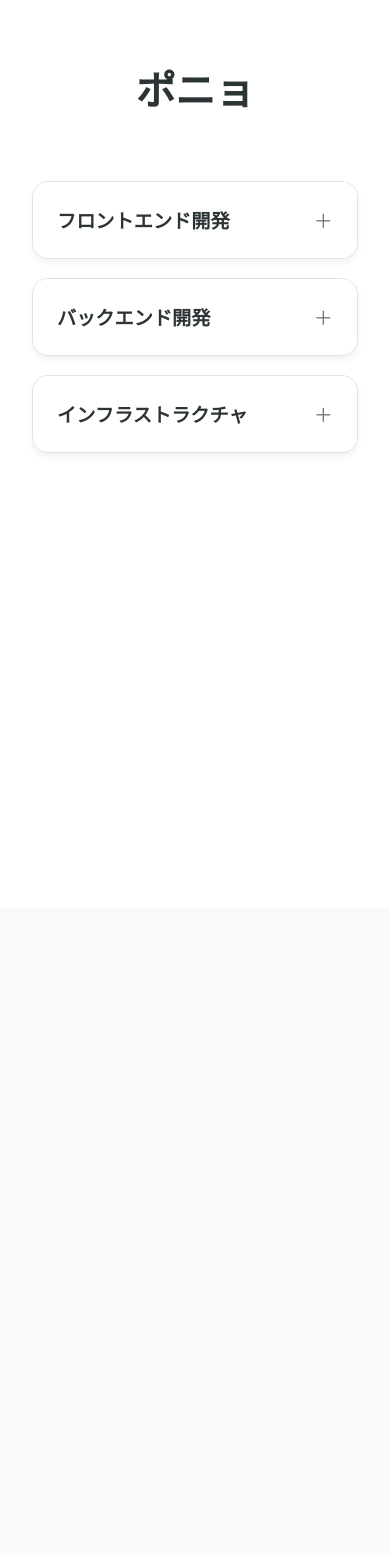
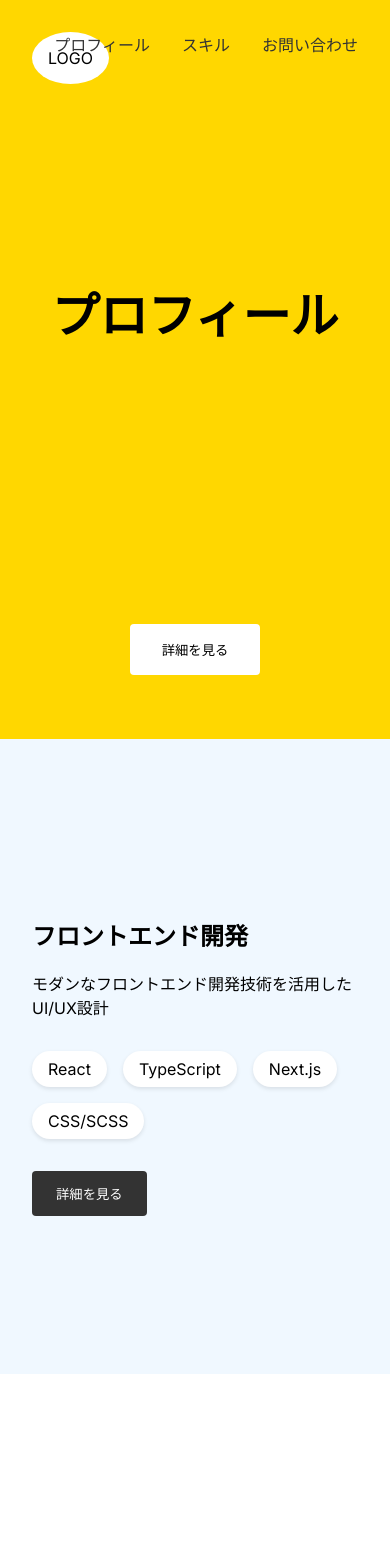
Before and after one commit to motiday/myPage4React, a React (Create React App) app in the folder react-app-sandbox/: page / in a window 390 px wide. Shown: the top 1555 px of the page. Before the commit the page ends 908 px from the top, so only its background shows below. Built offline with nearby package versions, Linux system fonts and the light colour scheme.

Commit message:
Refactor App layout and styling: Replace accordion component with a skill section, update header to a hero section with navigation, and enhance overall design with new CSS classes for better responsiveness and visual appeal.

```diff
--- a/react-app-sandbox/src/App.css
+++ b/react-app-sandbox/src/App.css
@@ -1,100 +1,97 @@
 .App {
-  max-width: 1000px;
-  margin: 0 auto;
-  padding: 2rem;
-  background: #ffffff;
   min-height: 100vh;
-  color: #333;
 }
 
-.App-header {
-  margin-bottom: 4rem;
-  text-align: center;
+.hero-section {
+  background-color: #ffd700;
+  padding: 2rem;
+  min-height: 80vh;
+  display: flex;
+  flex-direction: column;
+  position: relative;
 }
 
-.App-header h1 {
-  font-size: 2.5rem;
-  font-weight: 700;
-  color: #2d3436;
-  letter-spacing: -0.5px;
+.logo {
+  position: absolute;
+  top: 2rem;
+  left: 2rem;
+  background: white;
+  padding: 1rem;
+  border-radius: 50%;
 }
 
-.accordion-container {
+nav {
+  position: absolute;
+  top: 2rem;
+  right: 2rem;
   display: flex;
-  flex-direction: column;
-  gap: 1.2rem;
+  gap: 2rem;
 }
 
-.accordion-item {
-  border: 1px solid #e1e1e1;
-  border-radius: 16px;
-  overflow: hidden;
-  transition: all 0.3s ease;
-  background: #ffffff;
-  box-shadow: 0 4px 6px rgba(0, 0, 0, 0.05);
+nav a {
+  color: #333;
+  text-decoration: none;
+  font-weight: 500;
 }
 
-.accordion-header {
-  display: flex;
-  justify-content: space-between;
-  align-items: center;
-  padding: 1.5rem;
-  background: #ffffff;
-  cursor: pointer;
-  transition: all 0.2s ease;
+.hero-section h1 {
+  margin: auto;
+  font-size: 3rem;
 }
 
-.accordion-header:hover {
-  background: #f8f9fa;
+.cta-button {
+  margin: 2rem auto;
+  padding: 1rem 2rem;
+  background: white;
+  border: none;
+  border-radius: 4px;
+  cursor: pointer;
 }
 
-.accordion-header h3 {
-  margin: 0;
-  font-size: 1.2rem;
-  color: #2d3436;
-  font-weight: 600;
+.skill-section {
+  min-height: 60vh;
+  background: #f0f8ff;
+  display: flex;
+  align-items: center;
+  padding: 4rem 2rem;
 }
 
-.accordion-icon {
-  font-size: 1.2rem;
-  color: #6c757d;
+.skill-section:nth-child(even) {
+  background: white;
 }
 
-.accordion-content {
-  padding: 1.5rem;
-  background: #f8f9fa;
-  border-top: 1px solid #e1e1e1;
+.content-wrapper {
+  max-width: 1200px;
+  margin: 0 auto;
+  width: 100%;
 }
 
-.accordion-content p {
-  color: #4a4a4a;
-  line-height: 1.6;
-  margin-bottom: 1.2rem;
+.skills-list {
+  display: flex;
+  gap: 1rem;
+  flex-wrap: wrap;
+  margin: 2rem 0;
 }
 
-.accordion-content ul {
-  list-style: none;
-  padding: 0;
-  display: flex;
-  flex-wrap: wrap;
-  gap: 0.8rem;
+.skill-tag {
+  background: white;
+  padding: 0.5rem 1rem;
+  border-radius: 20px;
+  box-shadow: 0 2px 4px rgba(0,0,0,0.1);
 }
 
-.accordion-content li {
-  padding: 0.5rem 1rem;
-  background: #ffffff;
-  border-radius: 20px;
-  font-size: 0.9rem;
-  color: #2d3436;
-  border: 1px solid #e1e1e1;
-  transition: all 0.2s ease;
+.learn-more {
+  padding: 0.8rem 1.5rem;
+  background: #333;
+  color: white;
+  border: none;
+  border-radius: 4px;
+  cursor: pointer;
 }
 
-.accordion-content li:hover {
-  background: #f1f3f5;
-  transform: translateY(-2px);
+footer {
+  background: #333;
+  color: white;
+  text-align: center;
+  padding: 2rem;
 }
-
-.accordion-item.open {
-  box-shadow: 0 8px 16px rgba(0, 0, 0, 0.1);
-}
--- a/react-app-sandbox/src/App.js
+++ b/react-app-sandbox/src/App.js
@@ -22,56 +22,46 @@ const skillsData = [
   }
 ];
 
-function SkillAccordion({ title, skills, description, isOpen, onClick }) {
+function SkillSection({ title, skills, description }) {
   return (
-    <div className={`accordion-item ${isOpen ? 'open' : ''}`}>
-      <div className="accordion-header" onClick={onClick}>
-        <h3>{title}</h3>
-        <span className="accordion-icon">{isOpen ? '−' : '＋'}</span>
+    <section className="skill-section">
+      <div className="content-wrapper">
+        <h2>{title}</h2>
+        <p>{description}</p>
+        <div className="skills-list">
+          {skills.map((skill, index) => (
+            <span key={index} className="skill-tag">{skill}</span>
+          ))}
+        </div>
+        <button className="learn-more">詳細を見る</button>
       </div>
-      {isOpen && (
-        <div className="accordion-content">
-          <p>{description}</p>
-          <ul>
-            {skills.map((skill, index) => (
-              <li key={index}>{skill}</li>
-            ))}
-          </ul>
-        </div>
-      )}
-    </div>
+    </section>
   );
 }
 
 function App() {
-  const [openItems, setOpenItems] = useState(new Set());
-
-  const toggleItem = (id) => {
-    const newOpenItems = new Set(openItems);
-    if (newOpenItems.has(id)) {
-      newOpenItems.delete(id);
-    } else {
-      newOpenItems.add(id);
-    }
-    setOpenItems(newOpenItems);
-  };
-
   return (
     <div className="App">
-      <header className="App-header">
-        <h1>ポニョ</h1>
+      <header className="hero-section">
+        <div className="logo">LOGO</div>
+        <nav>
+          <a href="#profile">プロフィール</a>
+          <a href="#skills">スキル</a>
+          <a href="#contact">お問い合わせ</a>
+        </nav>
+        <h1>プロフィール</h1>
+        <button className="cta-button">詳細を見る</button>
       </header>
 
-      <main className="accordion-container">
+      <main>
         {skillsData.map((item) => (
-          <SkillAccordion
-            key={item.id}
-            {...item}
-            isOpen={openItems.has(item.id)}
-            onClick={() => toggleItem(item.id)}
-          />
+          <SkillSection key={item.id} {...item} />
         ))}
       </main>
+
+      <footer>
+        <p>© 2024 Portfolio</p>
+      </footer>
     </div>
   );
 }
```
